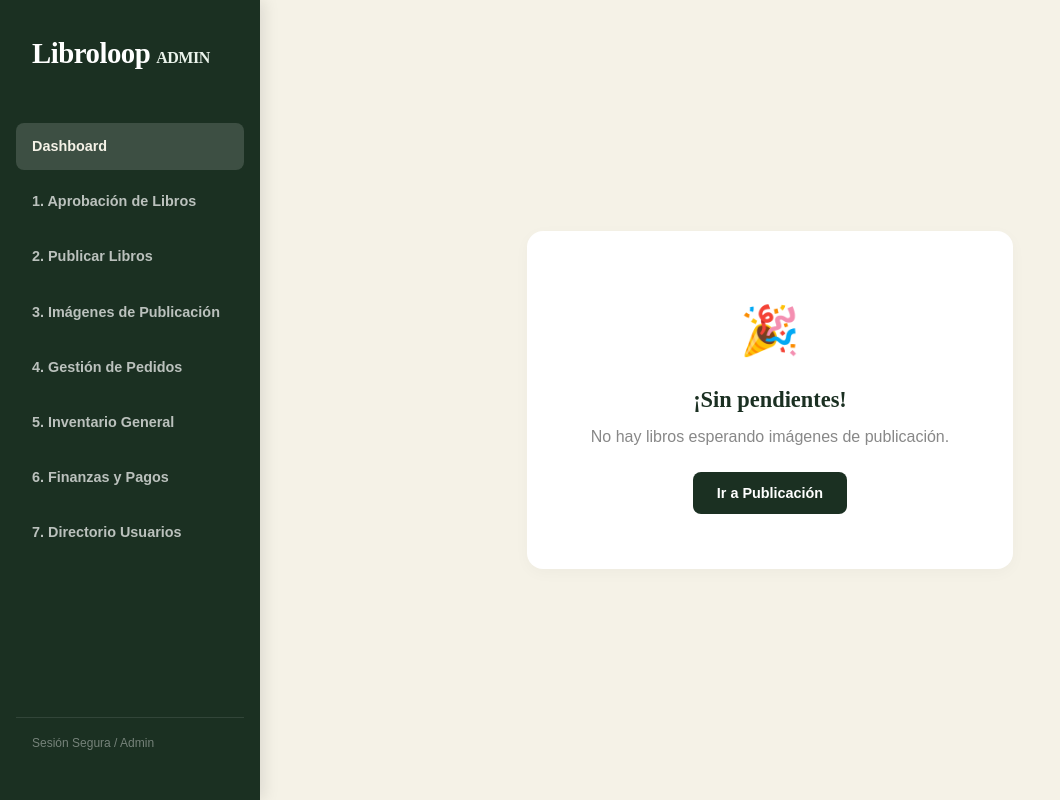
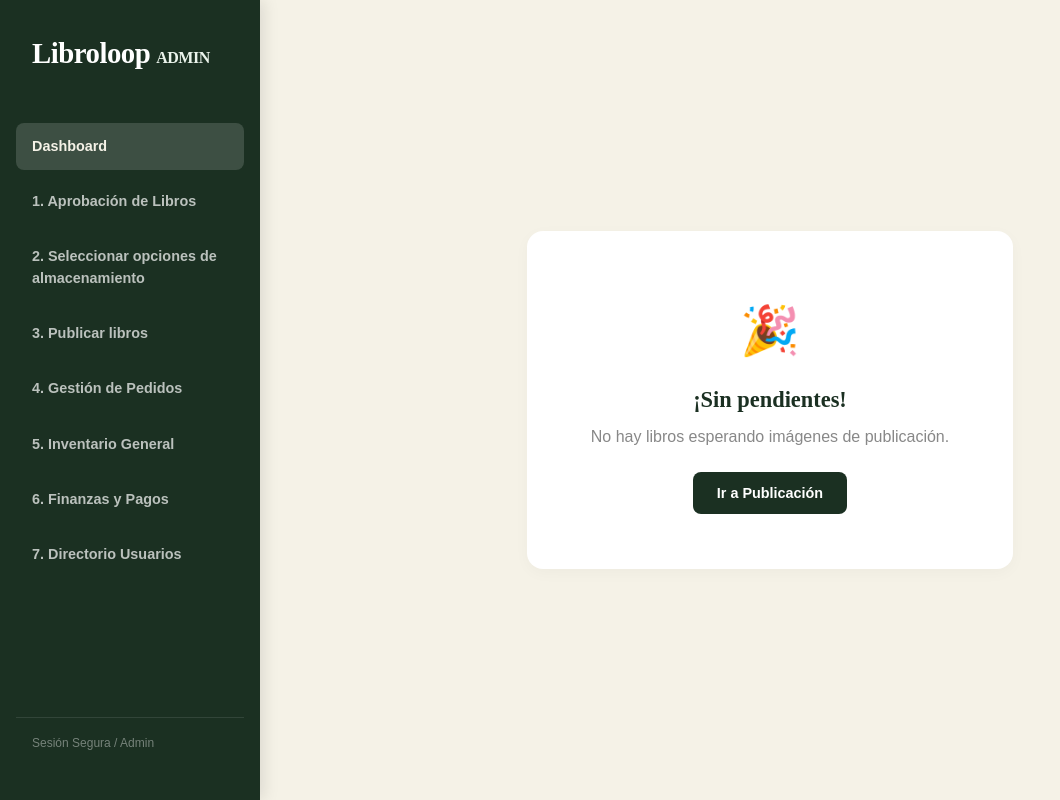
Before and after one commit to tintaeterna021/libroloop-admin, a Next.js app: page /imagenes in a window 1280 px wide. Shown: the whole page, without its empty margins (0-1060 px from the left). Built offline with nearby package versions, Linux system fonts and the light colour scheme; no server answers; the database is empty.

Commit message:
restructuración pasos 2 y 3

```diff
--- a/app/imagenes/ImagenesClient.tsx
+++ b/app/imagenes/ImagenesClient.tsx
@@ -144,6 +144,7 @@ export default function ImagenesClient({ books: initialBooks }: { books: Book[]
 
       const updates: Record<string, string | number> = {
         status_code: 6, // Status 6 = Publicado (con imágenes)
+        published_at: new Date().toISOString(),
       }
 
       if (coverFile) {
@@ -183,10 +184,10 @@ export default function ImagenesClient({ books: initialBooks }: { books: Book[]
       {/* Header */}
       <header style={{ maxWidth: '900px', margin: '0 auto 2.5rem' }}>
         <h1 style={{ fontFamily: "'Playfair Display', serif", fontSize: '2.2rem', color: '#1B3022', fontWeight: 900, marginBottom: '0.4rem' }}>
-          Imágenes de Publicación
+          Publicar libros (Imágenes)
         </h1>
         <p style={{ color: '#666', fontSize: '0.9rem', margin: 0 }}>
-          Sube la portada y contraportada para finalizar la publicación.
+          Sube la portada y contraportada para finalizar la publicación y activar el libro.
         </p>
       </header>
 
@@ -311,7 +312,7 @@ export default function ImagenesClient({ books: initialBooks }: { books: Book[]
                 transition: 'background-color 0.2s'
               }}
             >
-              {uploading ? 'GUARDANDO...' : '💾 GUARDAR Y SIGUIENTE'}
+              {uploading ? 'PUBLICANDO...' : '🚀 PUBLICAR Y SIGUIENTE'}
             </button>
           </div>
         </div>
--- a/app/layout.tsx
+++ b/app/layout.tsx
@@ -47,10 +47,10 @@ export default function RootLayout({
                 1. Aprobación de Libros
               </Link>
               <Link href="/publicacion" style={linkStyle}>
-                2. Publicar Libros
+                2. Seleccionar opciones de almacenamiento
               </Link>
               <Link href="/imagenes" style={linkStyle}>
-                3. Imágenes de Publicación
+                3. Publicar libros
               </Link>
               <Link href="/pedidos" style={linkStyle}>
                 4. Gestión de Pedidos
--- a/app/publicacion/PublicationClient.tsx
+++ b/app/publicacion/PublicationClient.tsx
@@ -214,7 +214,7 @@ export default function PublicationClient({ initialLots }: { initialLots: any[]
                                                 disabled={isSubmitting[lot.user.id]}
                                                 style={{ width: '100%', padding: '1rem', backgroundColor: '#1B3022', color: 'white', borderRadius: '8px', border: 'none', fontWeight: 800, cursor: isSubmitting[lot.user.id] ? 'not-allowed' : 'pointer' }}
                                             >
-                                                {isSubmitting[lot.user.id] ? 'PUBLICANDO...' : '🚀 PUBLICAR LOTE'}
+                                                {isSubmitting[lot.user.id] ? 'GUARDANDO...' : 'GUARDAR'}
                                             </button>
                                         </div>
                                     </div>
--- a/app/publicacion/[user_id]/PublicationViewer.tsx
+++ b/app/publicacion/[user_id]/PublicationViewer.tsx
@@ -42,7 +42,6 @@ export default function PublicationViewer({ serverBooks }: { serverBooks: any[]
               const payload = {
                   status_code: 5,
                   published: true, // o 1 si es numérico
-                  published_at: new Date().toISOString(),
                   sale_price: prices.salePrice,
                   seller_payout_amount: sellerPayout,
                   profit_amount: profit,
@@ -59,7 +58,7 @@ export default function PublicationViewer({ serverBooks }: { serverBooks: any[]
               throw new Error(`Hubo errores al publicar algunos libros: ${errors.join(', ')}`);
           }
 
-          alert('¡Publicación exitosa! Todos los libros están en status 5 y con sus precios definitivos asignados.');
+          alert('¡Opciones guardadas! Los libros están listos para el paso de publicación (imágenes).');
           router.push('/publicacion');
 
       } catch (e: any) {
@@ -75,8 +74,8 @@ export default function PublicationViewer({ serverBooks }: { serverBooks: any[]
         <button onClick={() => router.push('/publicacion')} style={{ background: 'none', border: 'none', color: '#1B3022', fontWeight: 800, cursor: 'pointer', marginBottom: '1.5rem', display: 'flex', alignItems: 'center', gap: '0.5rem', fontSize: '0.9rem', padding: 0 }}>
           ← Volver a Resumen
         </button>
-        <h1 style={{ fontFamily: "'Playfair Display', serif", fontSize: '2.5rem', color: '#1B3022', fontWeight: 900, marginBottom: '0.5rem' }}>Publicar Libros de {userName}</h1>
-        <p style={{ color: '#666', fontSize: '0.95rem' }}>Confirma la opción elegida por el vendedor para calcular precios y ganancias definitivas.</p>
+        <h1 style={{ fontFamily: "'Playfair Display', serif", fontSize: '2.5rem', color: '#1B3022', fontWeight: 900, marginBottom: '0.5rem' }}>Opciones de Almacenamiento: {userName}</h1>
+        <p style={{ color: '#666', fontSize: '0.95rem' }}>Indica la opción de comisión/almacenamiento elegida por el vendedor antes de pasar a la publicación final.</p>
       </header>
 
       <main style={{ maxWidth: '1100px', margin: '0 auto', display: 'grid', gridTemplateColumns: '1fr 350px', gap: '2rem' }}>
```
